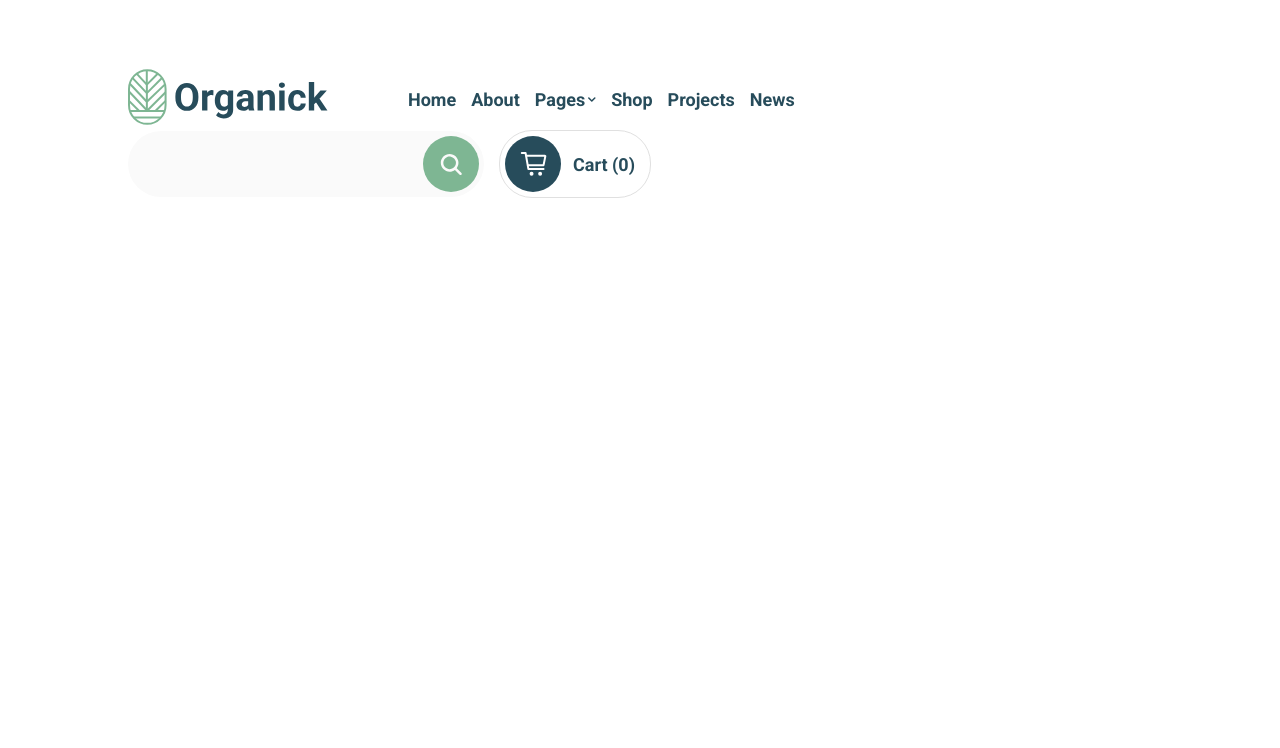
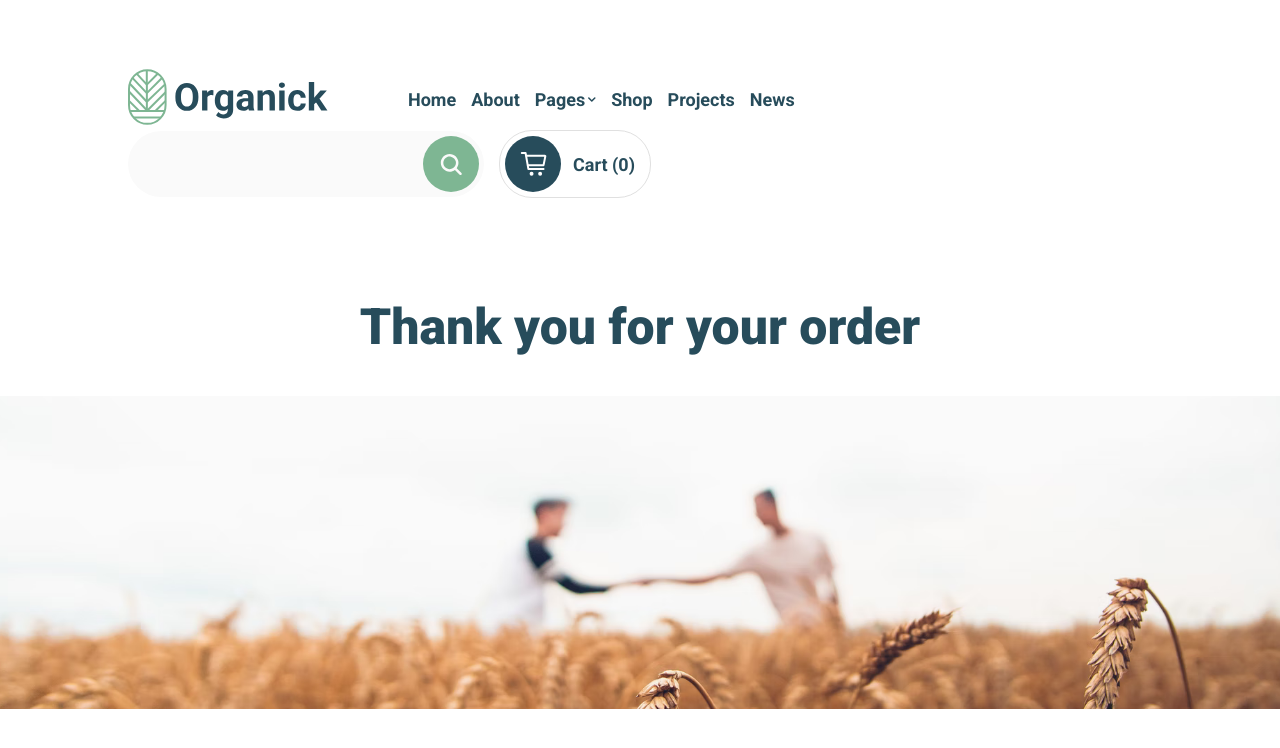
Before and after one commit to VanyaShumilo1/SigmaHomework5Frontend, a React (Create React App) app: page /successOrder in a window 1280 px wide. Shown: the top 748 px of the page. Built offline with nearby package versions, Linux system fonts and the light colour scheme.

Commit message:
successOrder page

```diff
--- a/src/App.js
+++ b/src/App.js
@@ -4,6 +4,7 @@ import Home from "./pages/Home";
 import {useState} from "react";
 import {Context} from "./context";
 import CartPage from "./pages/CartPage";
+import SuccessOrder from "./pages/SuccessOrder";
 
 const App = () => {
 
@@ -18,6 +19,7 @@ const App = () => {
             <Routes>
                 <Route path='/' element={<Home />}/>
                 <Route path='/cart' element={<CartPage/>}/>
+                <Route path='/successOrder' element={<SuccessOrder/>}/>
             </Routes>
         </Context.Provider>
     );
--- a/src/components/Cart/Cart.jsx
+++ b/src/components/Cart/Cart.jsx
@@ -60,7 +60,7 @@ const Cart = () => {
                 products: cartItems
             })
             setCartItems([])
-            navigate('/')
+            navigate('/successOrder')
         }
 
         if (name.length < 3) {
--- /dev/null
+++ b/src/pages/SuccessOrder.jsx
@@ -0,0 +1,15 @@
+import React from 'react';
+import Title from "../components/UI/Title";
+import image from '../img/successOrder/img.png'
+import styles from '../styles/successOrder.module.scss'
+
+const SuccessOrder = () => {
+    return (
+        <div className={styles.successOrder}>
+            <Title className={styles.successOrder__title}>Thank you for your order</Title>
+            <img src={image} alt="img"/>
+        </div>
+    );
+};
+
+export default SuccessOrder;
--- a/src/styles/app.scss
+++ b/src/styles/app.scss
@@ -49,8 +49,10 @@ a {
   font-family: inherit;
 }
 
+img {
+  object-fit: cover;
+}
+
 body {
   padding-bottom: 100px; //!!!!!!!!!!!!!!!!!!!!!!!!!!!!!!!!!!
 }
-
-@import 'title.module';
--- a/src/styles/nav.module.scss
+++ b/src/styles/nav.module.scss
@@ -32,6 +32,10 @@
       font-weight: 700;
       transition: 0.3s all;
 
+      img {
+        object-fit: fill;
+      }
+
       &:hover {
         color: $green;
       }
--- /dev/null
+++ b/src/styles/successOrder.module.scss
@@ -0,0 +1,12 @@
+.successOrder {
+  margin-top: 100px;
+
+  &__title {
+    text-align: center;
+  }
+
+  img {
+    width: 100%;
+    margin-top: 40px;
+  }
+}
```
Also changed, not shown: src/img/successOrder/img.png (added).
